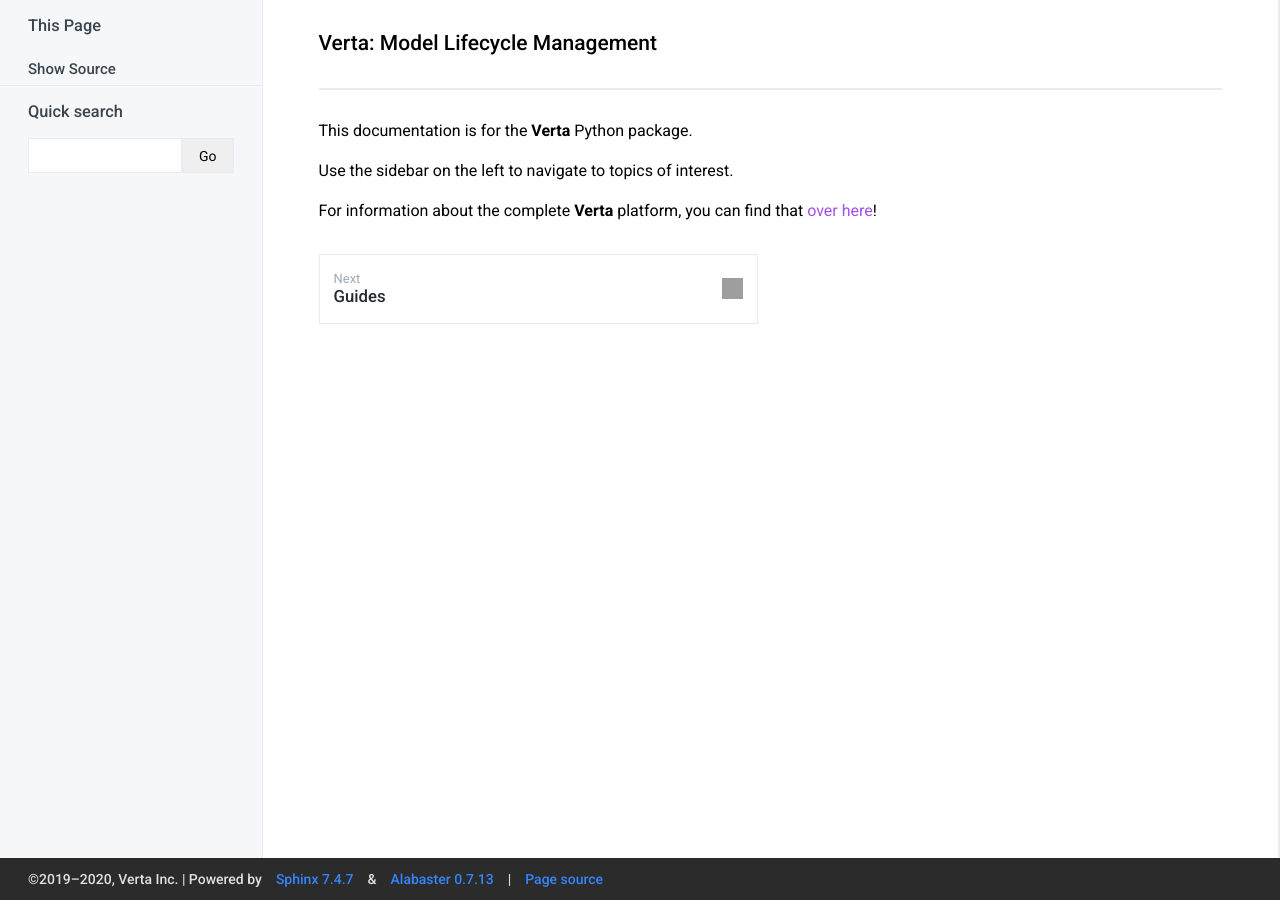
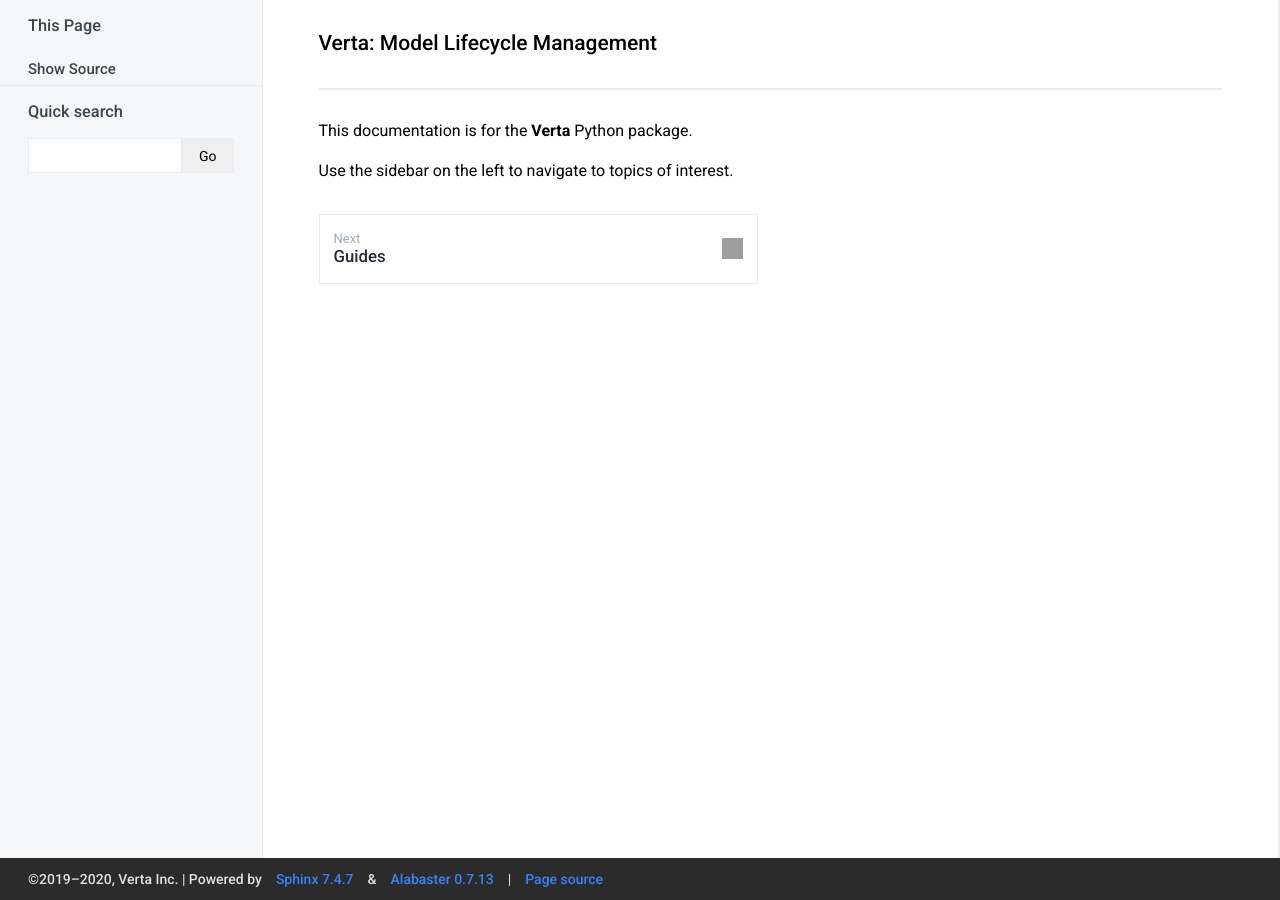
Before and after one commit to ravishetyePersonal/modeldb, a Sphinx documentation site: the page built from client/verta/docs/index.rst, in a window 1280 px wide. Built offline with Sphinx 7.4.7, drawn with Linux system fonts in a browser that asks for light colours; grey boxes are pictures that could not be loaded.

Commit message:
Remove readme.io links (#195)

```diff
--- a/client/verta/docs/guides/workflow.rst
+++ b/client/verta/docs/guides/workflow.rst
@@ -36,7 +36,7 @@
 Your email and developer key can also be set using the environment variables ``$VERTA_EMAIL`` and
 ``$VERTA_DEV_KEY``, so you don't have to explicitly type them into your workflow.
 
-You can learn more about these in `our platform documentation <https://verta.readme.io/docs>`_.
+You can learn more about these in `our platform documentation <webapp.html>`__.
 
 |
 
--- a/client/verta/docs/index.rst
+++ b/client/verta/docs/index.rst
@@ -4,9 +4,6 @@
 This documentation is for the **Verta** Python package.
 
 Use the sidebar on the left to navigate to topics of interest.
-
-For information about the complete **Verta** platform, you can find that
-`over here <https://verta.readme.io/docs>`_!
 
 
 .. toctree::
```
